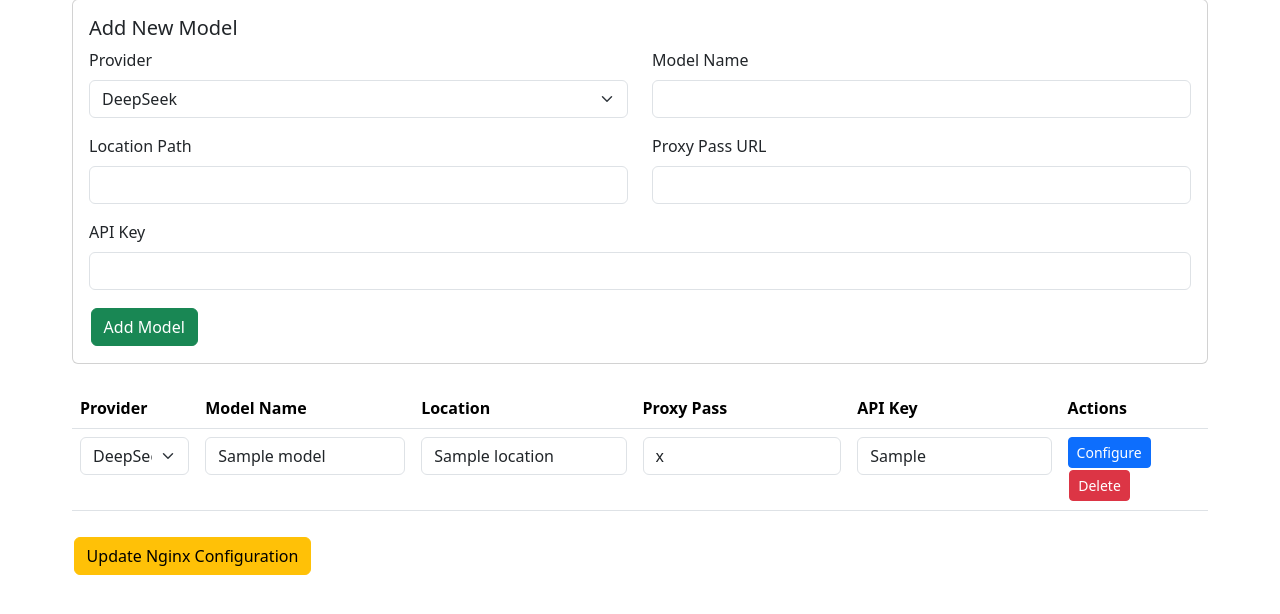
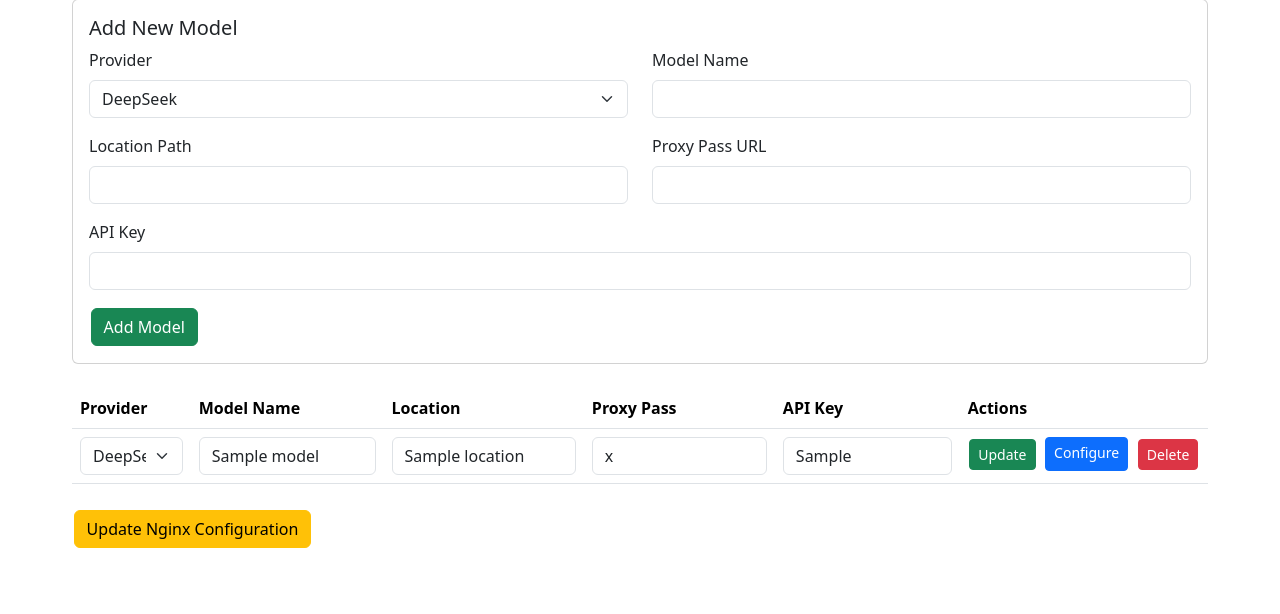
Before and after one commit to scampion/burgonet-gateway, a Flask app: template frontend/app/templates/admin/models.html in a window 1280 px wide. Shown: the part 137-751 px from the top of the page. Run offline with Flask 3, Linux system fonts and the light colour scheme; the template is opened without the code that fills it: most values are stand-ins (such as "Sample title", 1, 10 or a date in 2020).

Commit message:
refactor: Consolidate multiple forms into single form per row in models.html

```diff
--- a/frontend/app/templates/admin/models.html
+++ b/frontend/app/templates/admin/models.html
@@ -61,9 +61,9 @@
         <tbody>
             {% for model in models %}
             <tr>
+                <form method="POST" action="{{ url_for('admin.manage_models') }}">
+                    <input type="hidden" name="model_index" value="{{ loop.index0 }}">
                     <td>
-                    <form method="POST" action="{{ url_for('admin.manage_models') }}" class="d-inline">
-                        <input type="hidden" name="model_index" value="{{ loop.index0 }}">
                         <select name="provider" class="form-select" required>
                             <option value="deepseek" {% if model.provider == 'deepseek' %}selected{% endif %}>DeepSeek</option>
                             <option value="openai" {% if model.provider == 'openai' %}selected{% endif %}>OpenAI</option>
@@ -71,47 +71,41 @@
                             <option value="azure" {% if model.provider == 'azure' %}selected{% endif %}>Azure</option>
                             <option value="ollama" {% if model.provider == 'ollama' %}selected{% endif %}>Ollama</option>
                         </select>
-                    </form>
                     </td>
                     <td>
-                    <form method="POST" action="{{ url_for('admin.manage_models') }}" class="d-inline">
-                        <input type="hidden" name="model_index" value="{{ loop.index0 }}">
                         <input type="text" name="model_name" value="{{ model.model_name }}" class="form-control" required>
-                    </form>
                     </td>
                     <td>
-                    <form method="POST" action="{{ url_for('admin.manage_models') }}" class="d-inline">
-                        <input type="hidden" name="model_index" value="{{ loop.index0 }}">
                         <input type="text" name="location" value="{{ model.location }}" class="form-control" required>
-                    </form>
                     </td>
                     <td>
-                    <form method="POST" action="{{ url_for('admin.manage_models') }}" class="d-inline">
-                        <input type="hidden" name="model_index" value="{{ loop.index0 }}">
                         <input type="text" name="proxy_pass" value="{{ model.proxy_pass }}" class="form-control" required>
-                    </form>
                     </td>
                     <td>
-                    <form method="POST" action="{{ url_for('admin.manage_models') }}" class="d-inline">
-                        <input type="hidden" name="model_index" value="{{ loop.index0 }}">
                         <input type="text" name="api_key" value="{{ model.api_key }}" class="form-control" required>
-                    </form>
                     </td>
                     <td>
+                        <div class="d-flex gap-2">
+                            <button type="submit"
+                                    class="btn btn-success btn-sm"
+                                    name="action"
+                                    value="edit">
+                                Update
+                            </button>
                             <a href="{{ url_for('admin.model_config', model_index=loop.index0) }}"
                                class="btn btn-primary btn-sm">
                                 Configure
                             </a>
-                    <form method="POST" action="{{ url_for('admin.manage_models') }}" class="d-inline">
-                        <input type="hidden" name="model_index" value="{{ loop.index0 }}">
                             <button type="submit"
                                     class="btn btn-danger btn-sm"
                                     onclick="return confirm('Are you sure you want to delete this model?')"
-                                name="action" value="delete">
+                                    name="action"
+                                    value="delete">
                                 Delete
                             </button>
+                        </div>
+                    </td>
                 </form>
-                </td>
             </tr>
             {% endfor %}
         </tbody>
```
Lines whose indentation alone changed are shown as unchanged.
